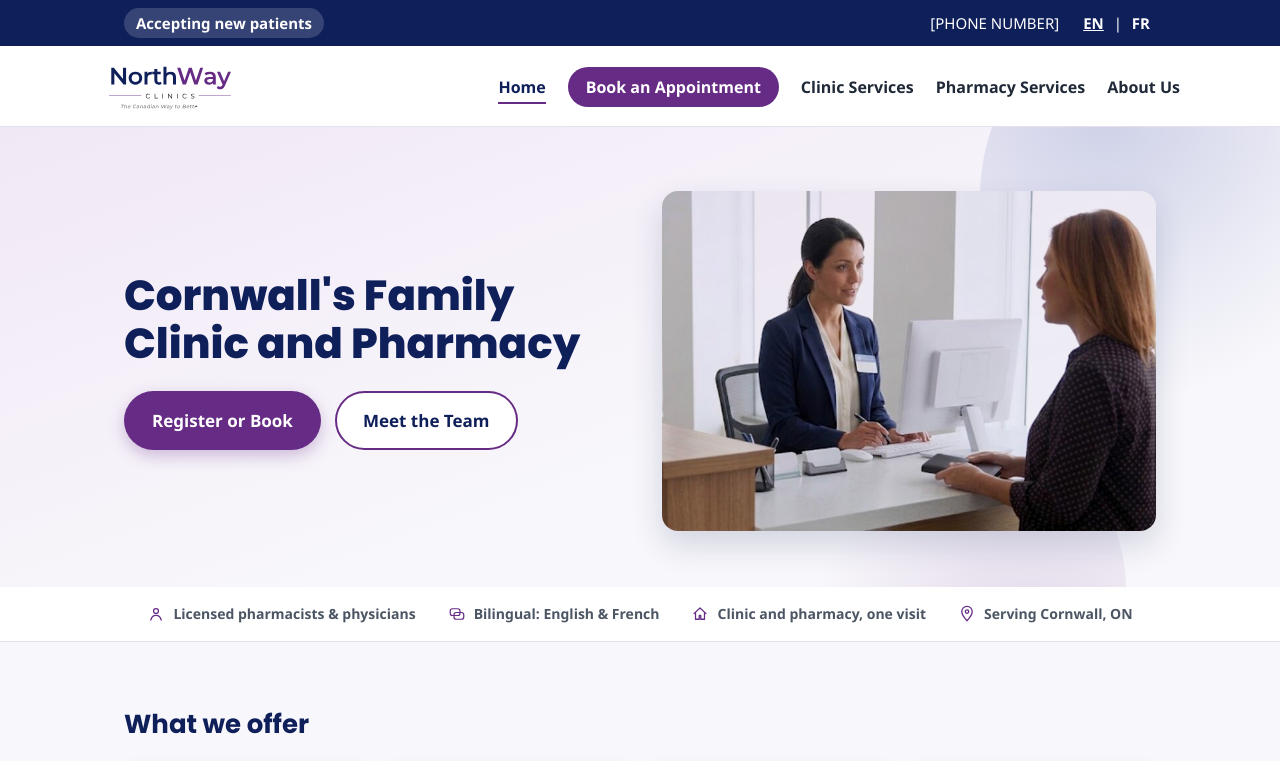
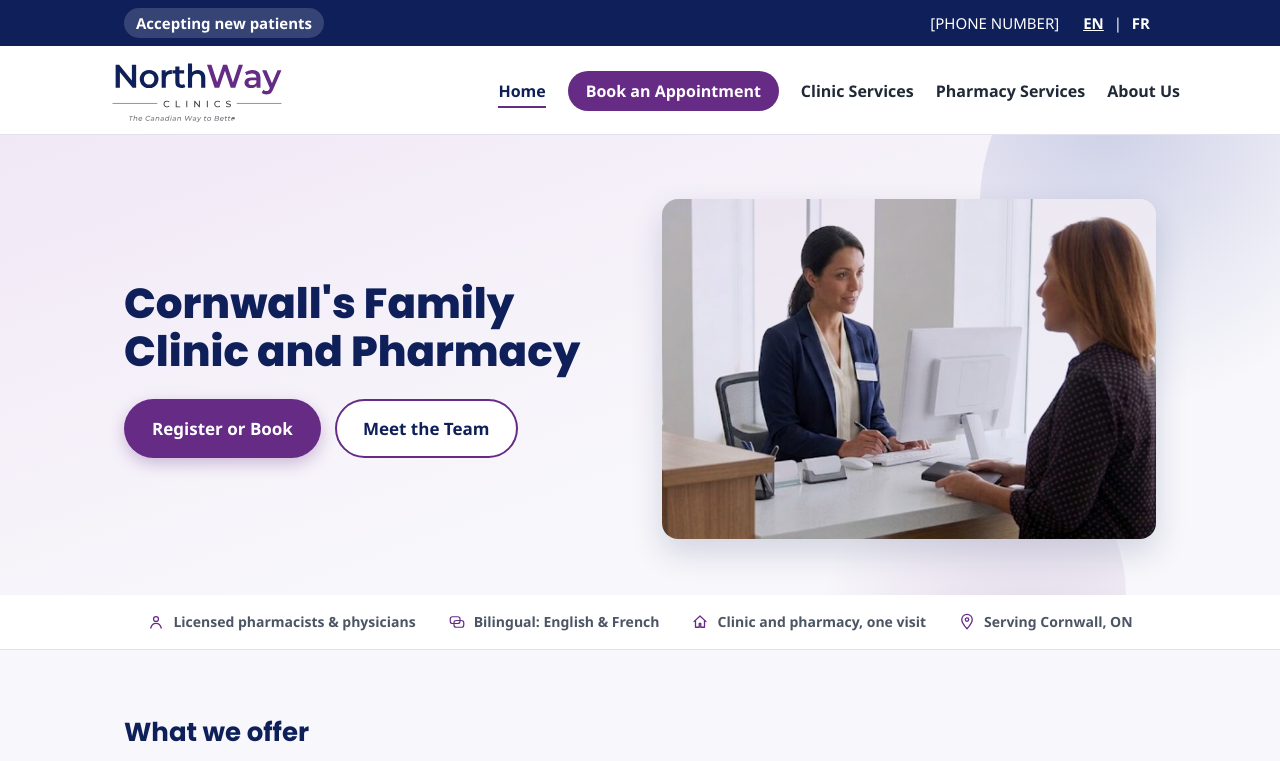
Before and after one commit to vikramkang/NorthWayPharmacy, a plain HTML site: page frontend/en/index.html in a window 1280 px wide. Shown: the top 761 px of the page. Drawn offline with Linux system fonts and the light colour scheme; no server answers.

Commit message:
Enlarge header logo

```diff
--- a/frontend/assets/css/style.css
+++ b/frontend/assets/css/style.css
@@ -110,7 +110,7 @@ header.site-header.is-scrolled { box-shadow: 0 6px 20px rgba(31, 41, 55, 0.08);
   display: flex;
   align-items: center;
   justify-content: space-between;
-  padding: 14px 0;
+  padding: 8px 0;
 }
 .wordmark {
   display: flex;
@@ -118,7 +118,8 @@ header.site-header.is-scrolled { box-shadow: 0 6px 20px rgba(31, 41, 55, 0.08);
   gap: 10px;
   text-decoration: none;
 }
-.logo-img { display: block; height: 52px; width: auto; }
+.logo-img { display: block; height: 72px; width: auto; }
+@media (max-width: 640px) { .logo-img { height: 56px; } }
 .logo-mark svg { display: block; }
 .wordmark-text {
   display: block;
--- a/frontend/build-site.js
+++ b/frontend/build-site.js
@@ -95,7 +95,7 @@ const ICONS = {
 // cross-in-rounded-square with an accent dot, used in the header and as
 // the favicon (frontend/assets/img/favicon.svg is the same design).
 // Replace with the real brand logo once one is supplied.
-const LOGO_IMG = (prefix) => `<img class="logo-img" src="${prefix}assets/img/logo.svg" alt="NorthWay Clinics — The Canadian Way to Better Health" width="140" height="52">`;
+const LOGO_IMG = (prefix) => `<img class="logo-img" src="${prefix}assets/img/logo.svg" alt="NorthWay Clinics — The Canadian Way to Better Health" width="194" height="72">`;
 
 // ---------------------------------------------------------------------
 // Shared markup helpers
--- a/frontend/en/index.html
+++ b/frontend/en/index.html
@@ -37,7 +37,7 @@
   <div class="container header-inner">
     <!-- NorthWay Clinics logo: vector redraw (assets/img/logo.svg, Montserrat outlined to paths) of the client-supplied raster. Swap in the official vector file if one is supplied. -->
     <a class="wordmark" href="index.html">
-      <img class="logo-img" src="../assets/img/logo.svg" alt="NorthWay Clinics — The Canadian Way to Better Health" width="140" height="52">
+      <img class="logo-img" src="../assets/img/logo.svg" alt="NorthWay Clinics — The Canadian Way to Better Health" width="194" height="72">
     </a>
     <button class="nav-toggle" aria-expanded="false" aria-controls="main-nav">Menu</button>
     <nav class="main-nav" id="main-nav" aria-label="Main navigation">
```
Also changed, not shown: frontend/404.html (+1 -1 lines), frontend/en/about.html (+1 -1 lines), frontend/en/book-appointment.html (+1 -1 lines), frontend/en/clinic-services.html (+1 -1 lines), frontend/en/pharmacy-services.html (+1 -1 lines), frontend/en/privacy-policy.html (+1 -1 lines), frontend/fr/about.html (+1 -1 lines), frontend/fr/book-appointment.html (+1 -1 lines), frontend/fr/clinic-services.html (+1 -1 lines), frontend/fr/index.html (+1 -1 lines), frontend/fr/pharmacy-services.html (+1 -1 lines), frontend/fr/privacy-policy.html (+1 -1 lines).
